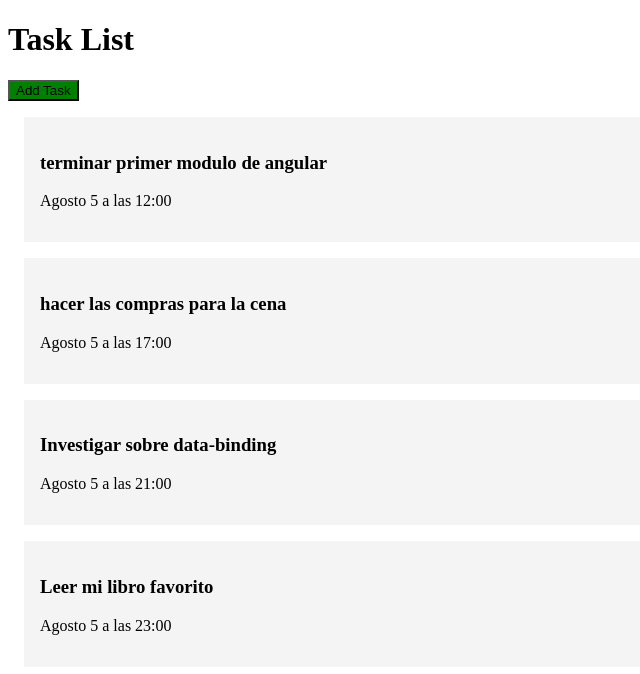
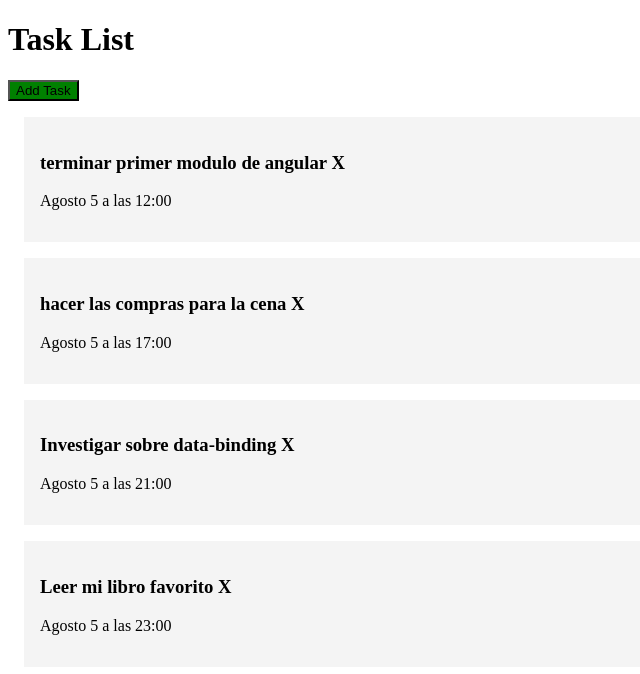
Before and after one commit to vieradaniel/angular-taskApp, an Angular app: page / in a window 1280 px wide. Shown: the top 674 px of the page, without its empty margins (0-640 px from the left). Built offline with nearby package versions, Linux system fonts and the light colour scheme.

Commit message:
list item component

```diff
--- a/src/app/app.module.ts
+++ b/src/app/app.module.ts
@@ -6,6 +6,7 @@ import { HeaderComponent } from './components/header/header.component';
 import { ButtonComponent } from './components/button/button.component';
 import { TasksComponent } from './components/tasks/tasks.component';
 import { TasksItemComponent } from './components/tasks-item/tasks-item.component';
+
 
 @NgModule({
   declarations: [
@@ -16,7 +17,8 @@ import { TasksItemComponent } from './components/tasks-item/tasks-item.component
     TasksItemComponent
   ],
   imports: [
-    BrowserModule
+    BrowserModule,
+
   ],
   providers: [],
   bootstrap: [AppComponent]
--- a/src/app/components/tasks-item/tasks-item.component.html
+++ b/src/app/components/tasks-item/tasks-item.component.html
@@ -1,4 +1,4 @@
 <div class="task">
-    <h3>{{task.text}}</h3>
+    <h3>{{task.text}} <span> X</span></h3>
     <p>{{task.day}}</p>
 </div>
--- a/src/app/components/tasks-item/tasks-item.component.ts
+++ b/src/app/components/tasks-item/tasks-item.component.ts
@@ -1,6 +1,8 @@
 import { Component, Input, OnInit } from '@angular/core';
 import {Task} from "../../Task"
 import {TASKS} from "../../mock-tasks"
+
+
 @Component({
   selector: 'app-tasks-item',
   templateUrl: './tasks-item.component.html',
@@ -8,7 +10,9 @@ import {TASKS} from "../../mock-tasks"
 })
 export class TasksItemComponent implements OnInit {
 
-  @Input() task:Task= TASKS[0]
+  @Input() task:Task= TASKS[0];
+
+
   constructor() { }
 
   ngOnInit(): void {
--- a/src/app/components/tasks/tasks.component.ts
+++ b/src/app/components/tasks/tasks.component.ts
@@ -1,6 +1,6 @@
 import { Component, OnInit } from '@angular/core';
 import { Task } from "../../Task";
-import { TASKS } from "../../mock-tasks"
+import { TASKS } from "../../mock-tasks";
 
 @Component({
   selector: 'app-tasks',
@@ -11,6 +11,7 @@ export class TasksComponent implements OnInit {
 
   tasks: Task[] =TASKS;
 
+
   constructor() { }
 
   ngOnInit(): void {
```
Also changed, not shown: 1 other file (tests, documents, lock files or other folders).
